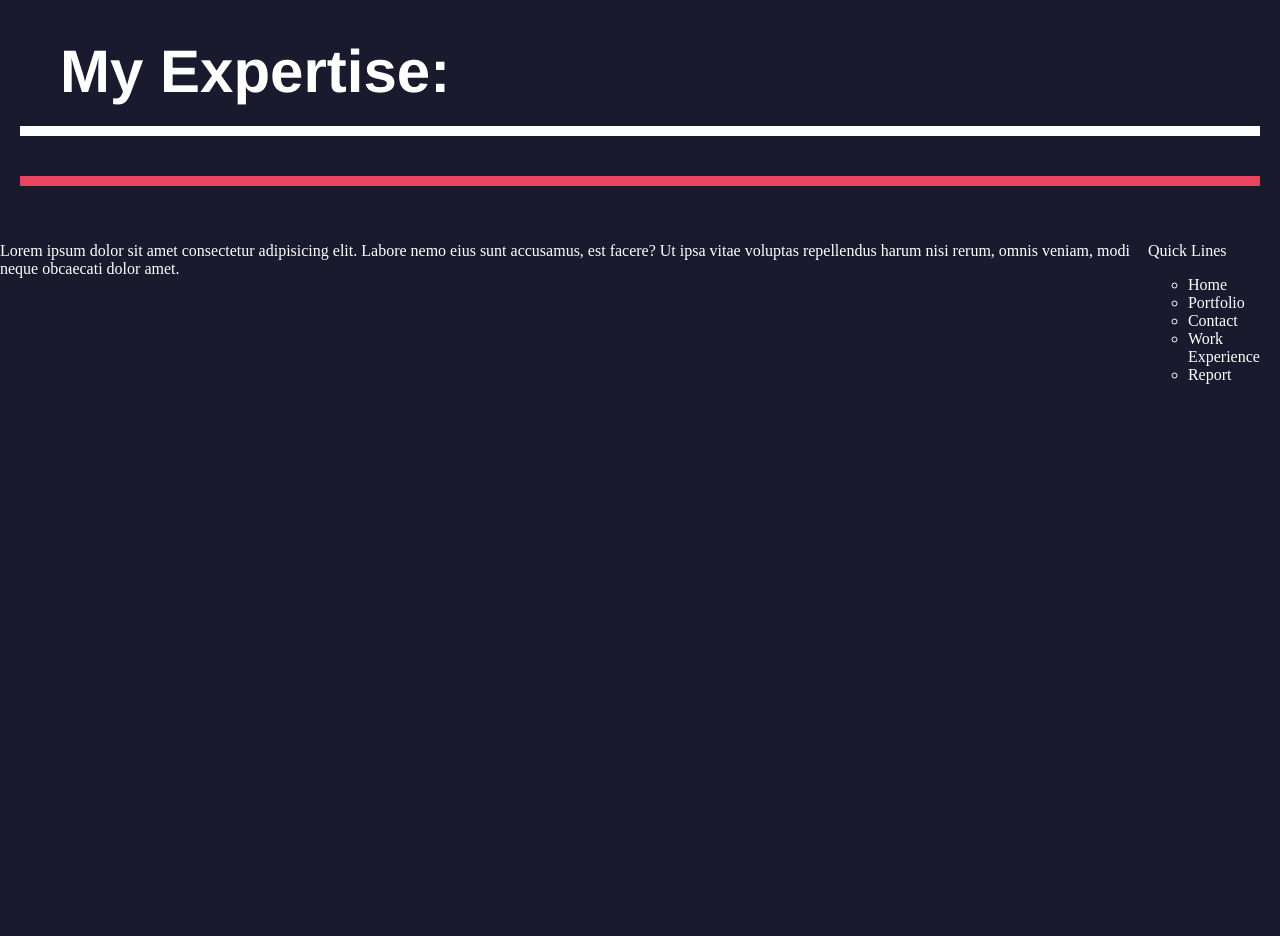
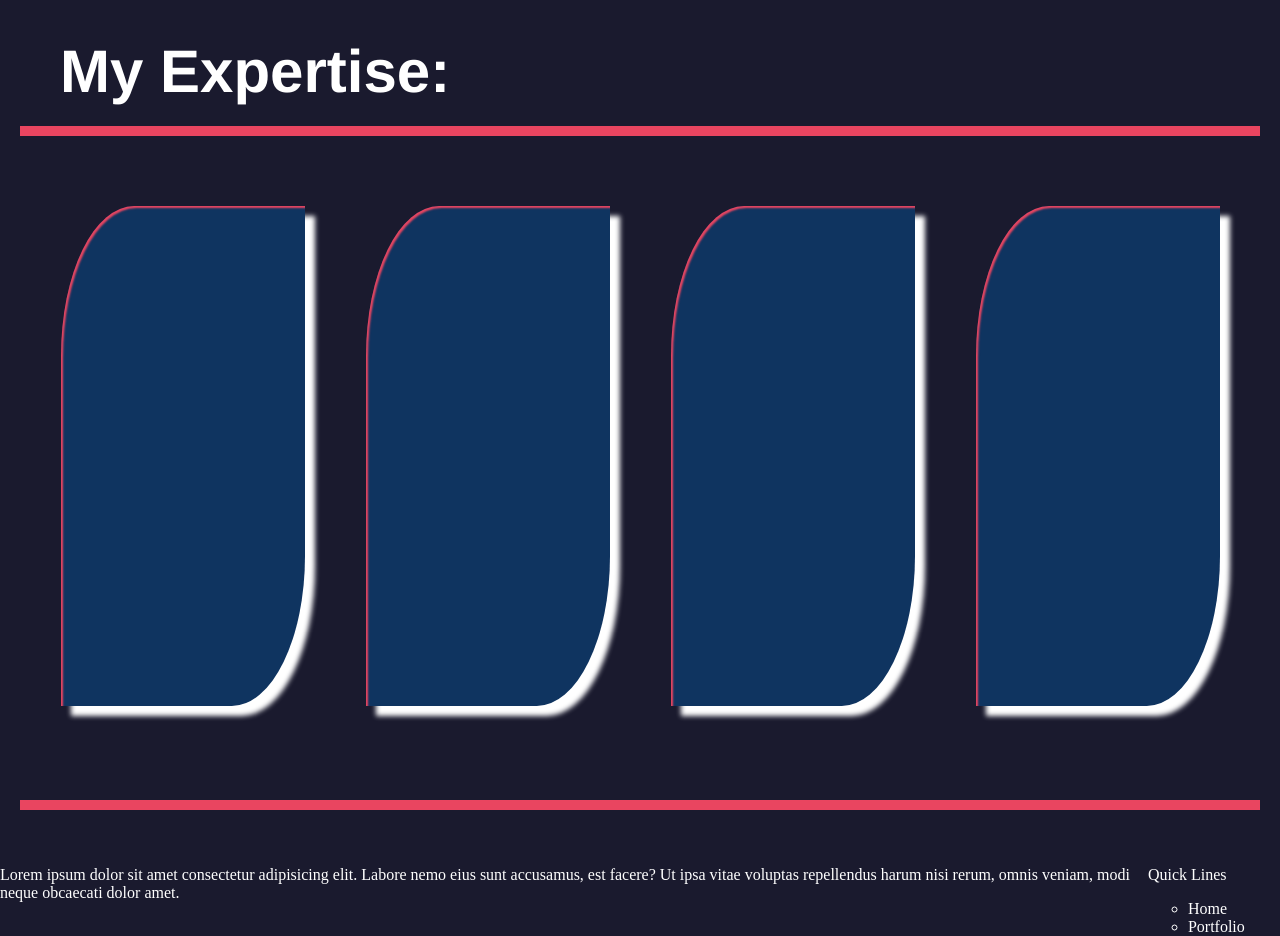
Before and after one commit to ShuvasisN/CSY1018-Web-Development-Assignment-I-23834821-Shuvasis-Nepal-Project, a plain HTML site: page index.html in a window 1280 px wide. Shown: the part 1909-2845 px from the top of the page. Before the commit the page ends 2309 px from the top, so only its background shows below. Drawn offline with Linux system fonts and the light colour scheme; files whose address does not match are found by name.

Commit message:
Expertise Box added

```diff
--- a/css/style.css
+++ b/css/style.css
@@ -150,9 +150,26 @@ input[type=text] {
     box-shadow: 20px 10px 5px white;
 }
 
-.pageline1{
-    margin: 10px 20px 40px 20px;
-    background-color: white;
-    padding: 5px;
-    border: white;
+.expertise{
+    display: flex;
+    justify-content: space-around;
+    padding: 30px;
 }
+
+.expertisebox{
+    width: 20%;
+    height: 500px;
+    border-top-right-radius: 0%;
+    border-bottom-left-radius: 0%;
+    border-bottom-right-radius: 30%;
+    border-top-left-radius: 30%;
+    box-shadow: 10px 10px 5px white, 2px 2px 2px #E94560 inset;
+    background-color: #0F3460;
+    transition: 1.5s;
+
+}
+
+.expertisebox:hover{
+    transform: scale(1.2);
+    box-shadow: 10px 10px 10px #E94560;
+}
--- a/index.html
+++ b/index.html
@@ -27,8 +27,25 @@
     </div>
     <div>
         <h1 class="pagehead">My Expertise:</h1>
-        <hr class="pageline1">
+        <hr class="pageline">
     </div>
+    <div class="expertise">
+        <div class="expertisebox">
+
+        </div>
+        <div class="expertisebox">
+
+        </div>
+        <div class="expertisebox">
+
+        </div>
+        <div class="expertisebox">
+
+        </div>
+    </div>
+    <br>
+    <br>
+    <br>
     <hr class="pageline">
     <footer><!--footer of the page-->
         <div class="footerdiv">
```
